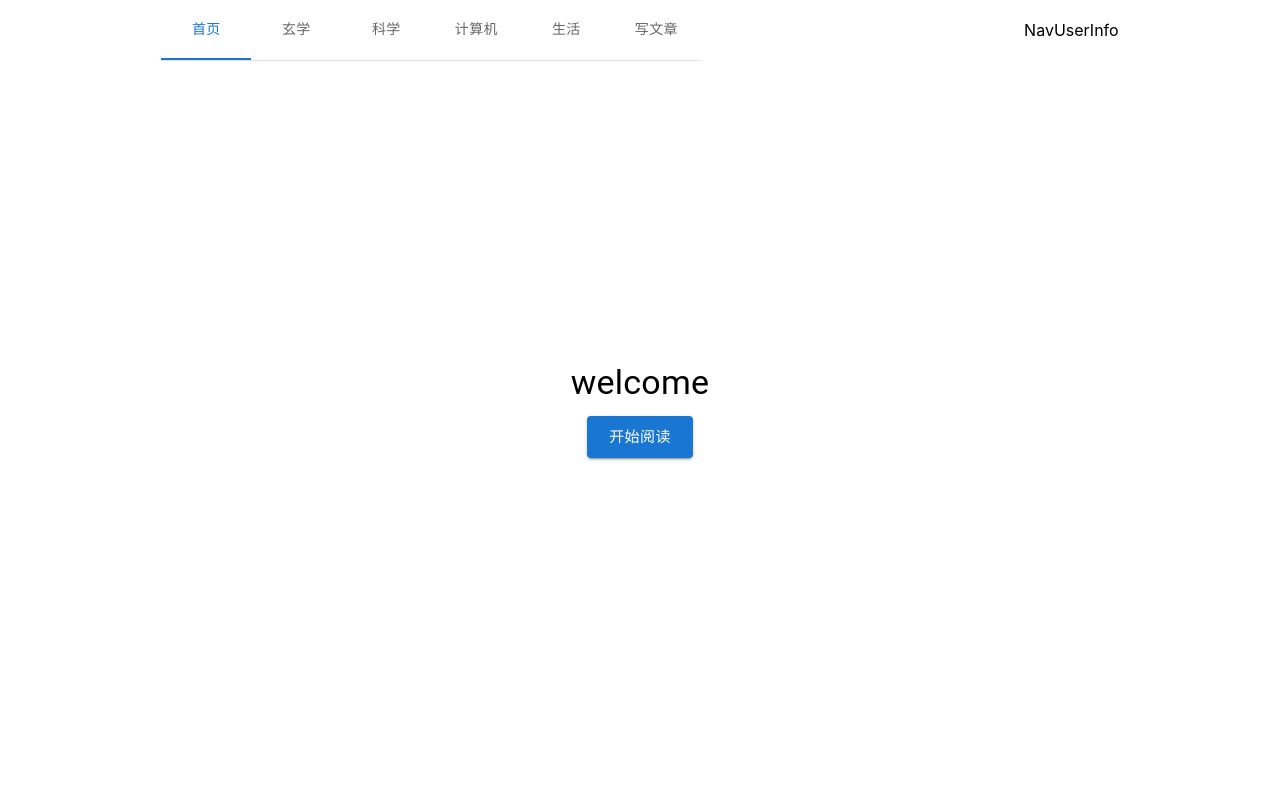
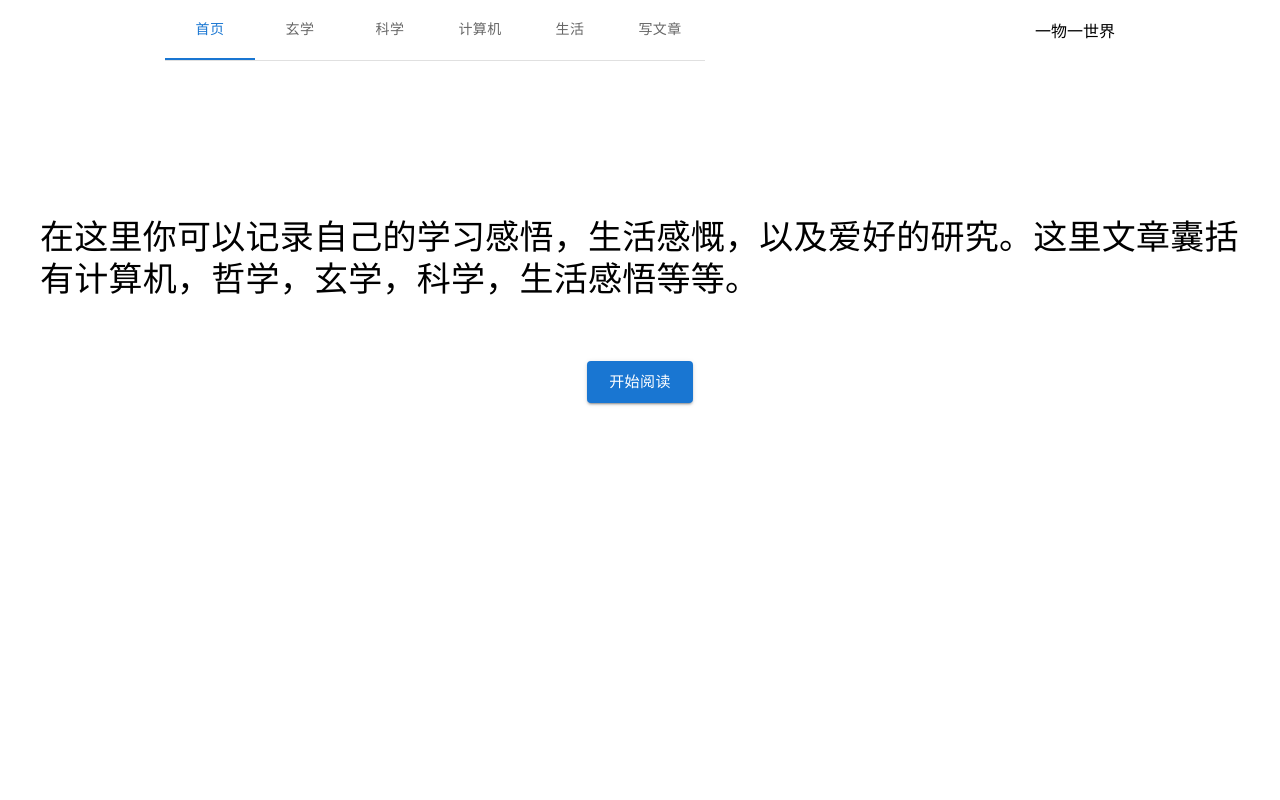
Before and after one commit to one-thing-one-world/blog-client, a React (Create React App) app: page / in a window 1280 px wide. Shown: the top 800 px of the page. Built offline with nearby package versions, Linux system fonts and the light colour scheme.

Commit message:
feat: fix ui

```diff
--- a/src/components/Header/NavUserInfo/index.tsx
+++ b/src/components/Header/NavUserInfo/index.tsx
@@ -1,5 +1,5 @@
 import React from 'react'
 
 export default function NavUserInfo() {
-  return <div>NavUserInfo</div>
+  return <div>一物一世界</div>
 }
--- a/src/pages/Home/HomeCom/index.tsx
+++ b/src/pages/Home/HomeCom/index.tsx
@@ -1,26 +1,36 @@
 import React from 'react'
 import styled from 'styled-components'
 import { Button, Typography } from '@mui/material'
-import CenterWrapper from '../../../style/common'
+// import CenterWrapper from '../../../style/common'
 // import { useNavigate } from 'react-router-dom'
+// import flower from '../../../assets/flower.jpg'
+
 const SoilWrapper = styled.div`
   /* background: #fffde7; */
   width: 100%;
-  height: 700px;
+  height: 500px;
+  display: flex;
+  align-items: center;
+  flex-direction: column;
+  justify-content: center;
+  padding: 0 40px;
+  box-sizing: border-box;
 `
+
 export default function HomeCom() {
   return (
     <SoilWrapper>
-      {/* <CenterWrapper>玄之又玄，众妙之门。</CenterWrapper> */}
-      {/* 首页 */}
-      <CenterWrapper>
-        <Typography variant="h4" gutterBottom component="div">
-          welcome
-        </Typography>
-        <Button variant="contained" size="large">
-          开始阅读
-        </Button>
-      </CenterWrapper>
+      <Typography
+        sx={{ marginBottom: '60px' }}
+        variant="h4"
+        gutterBottom
+        component="div"
+      >
+        在这里你可以记录自己的学习感悟，生活感慨，以及爱好的研究。这里文章囊括有计算机，哲学，玄学，科学，生活感悟等等。
+      </Typography>
+      <Button variant="contained" size="large">
+        开始阅读
+      </Button>
     </SoilWrapper>
   )
 }
--- a/src/pages/Home/index.tsx
+++ b/src/pages/Home/index.tsx
@@ -5,11 +5,11 @@ import styled from 'styled-components'
 // import { useNavigate } from 'react-router-dom'
 
 import HomeCom from './HomeCom'
-import MetaphysicsCom from './MetaphysicsCom/index'
-import ScienceCom from './ScienceCom'
-import TechCom from './TechCom'
-import TrivialCom from './TrivialCom'
-import WriteArticalCom from './WriteArticalCom'
+// import MetaphysicsCom from './MetaphysicsCom/index'
+// import ScienceCom from './ScienceCom'
+// import TechCom from './TechCom'
+// import TrivialCom from './TrivialCom'
+// import WriteArticalCom from './WriteArticalCom'
 
 const Wrapper = styled.div`
   font-size: 20px;
@@ -42,11 +42,11 @@ export default function Home() {
   return (
     <Wrapper>
       <HomeCom />
-      <MetaphysicsCom />
+      {/* <MetaphysicsCom />
       <ScienceCom />
       <TechCom />
       <TrivialCom />
-      <WriteArticalCom />
+      <WriteArticalCom /> */}
     </Wrapper>
   )
 }
--- a/src/pages/Metaphysics/index.tsx
+++ b/src/pages/Metaphysics/index.tsx
@@ -1,12 +1,35 @@
+// import React from 'react'
+// import styled from 'styled-components'
+
+// const Wrapper = styled.div`
+//   /* background: #fffbf0; */
+//   width: 100%;
+//   height: 700px;
+// `
+
+// export default function Metaphysics() {
+//   return <Wrapper>Metaphysics</Wrapper>
+// }
 import React from 'react'
 import styled from 'styled-components'
-
-const Wrapper = styled.div`
-  /* background: #fffbf0; */
+import { Typography } from '@mui/material'
+import CenterWrapper from '../../style/common'
+// import { useNavigate } from 'react-router-dom'
+const SoilWrapper = styled.div`
+  /* background: #fffde7; */
   width: 100%;
   height: 700px;
 `
-
 export default function Metaphysics() {
-  return <Wrapper>Metaphysics</Wrapper>
+  return (
+    <SoilWrapper>
+      {/* <CenterWrapper>玄之又玄，众妙之门。</CenterWrapper> */}
+      {/* 玄学 */}
+      <CenterWrapper>
+        <Typography variant="h4" gutterBottom component="div">
+          玄之又玄，众妙之门。
+        </Typography>
+      </CenterWrapper>
+    </SoilWrapper>
+  )
 }
--- a/src/pages/Science/index.tsx
+++ b/src/pages/Science/index.tsx
@@ -1,5 +1,16 @@
 import React from 'react'
+import styled from 'styled-components'
+import CenterWrapper from '../../style/common'
+
+const Wrapper = styled.div`
+  width: 100%;
+  height: 500px;
+`
 
 export default function Science() {
-  return <div>science</div>
+  return (
+    <Wrapper>
+      <CenterWrapper>细胞，数学，宇宙。</CenterWrapper>
+    </Wrapper>
+  )
 }
--- a/src/pages/Tech/index.tsx
+++ b/src/pages/Tech/index.tsx
@@ -1,11 +1,16 @@
 import React from 'react'
 import styled from 'styled-components'
+import CenterWrapper from '../../style/common'
 
 const Wrapper = styled.div`
   background: #fffbf0;
   width: 100%;
-  height: 700px;
+  height: 500px;
 `
 export default function Tech() {
-  return <Wrapper>Tech</Wrapper>
+  return (
+    <Wrapper>
+      <CenterWrapper />
+    </Wrapper>
+  )
 }
```
Also changed, not shown: src/assets/flower.jpg (added).
